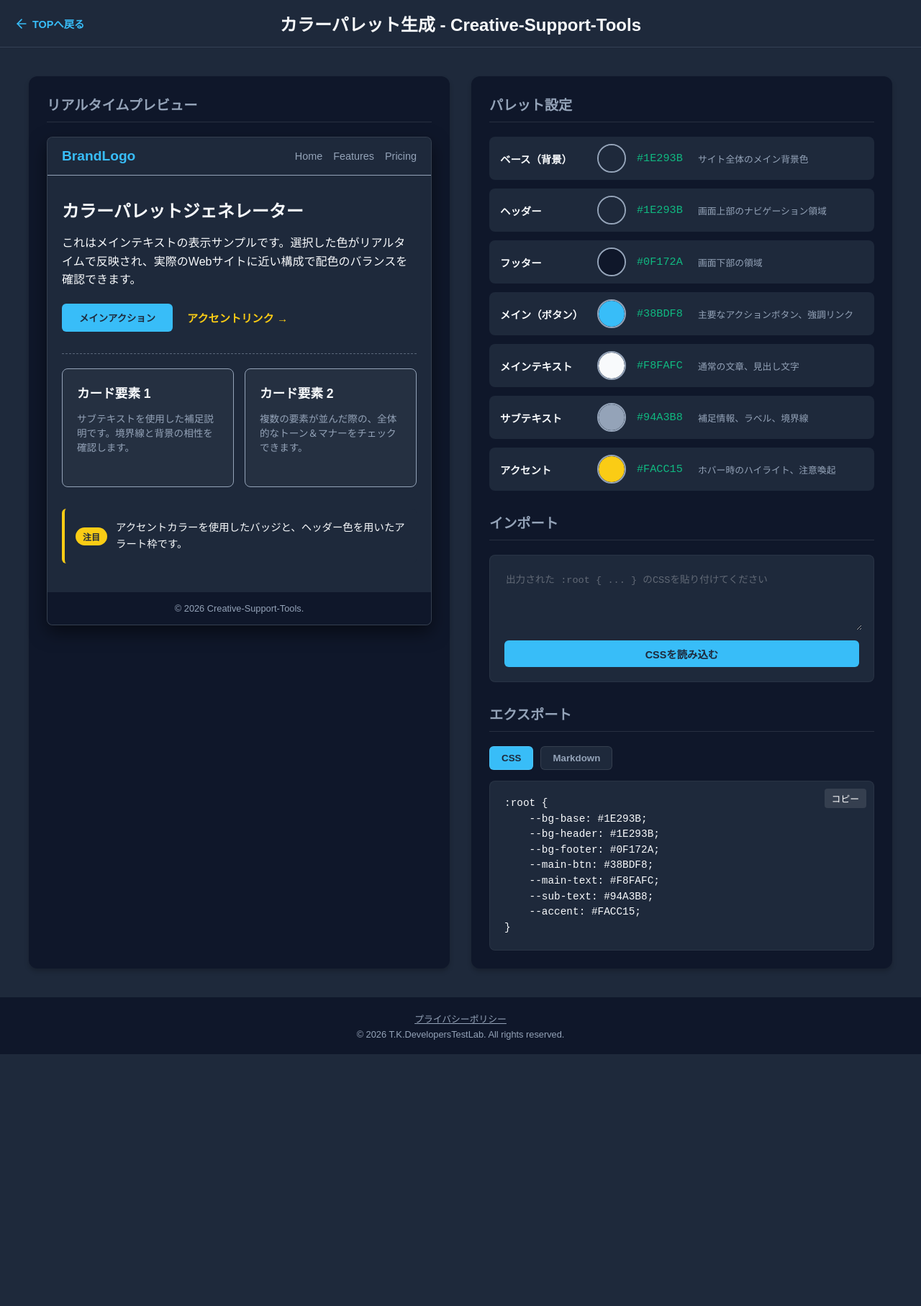
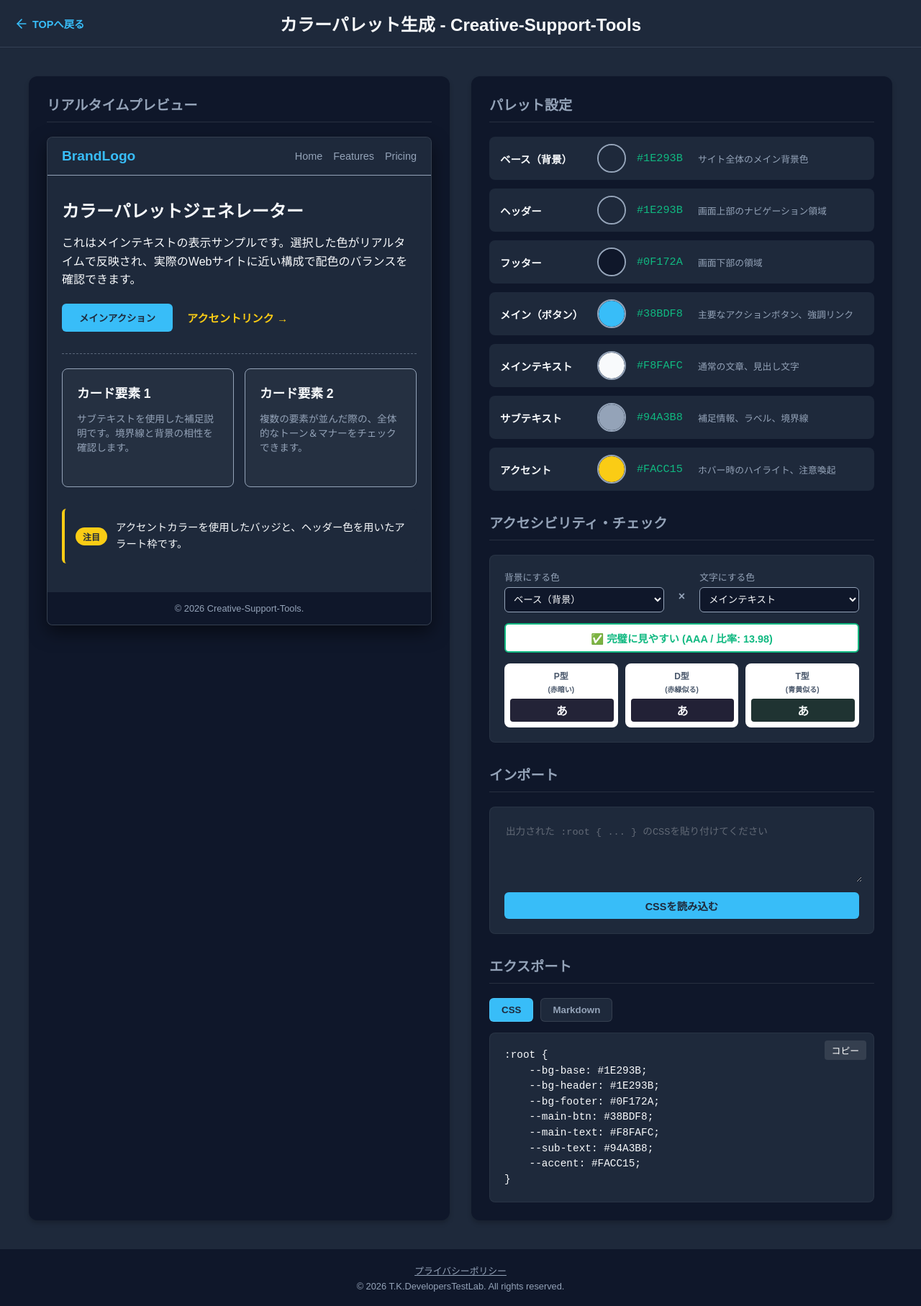
Before and after one commit to Tukigase/creative-support-tools, a Jekyll site: the page built from colorPalette.html, in a window 1280 px wide. Shown: the whole page at 72% size. Built offline with Jekyll 4.4.1, drawn with Linux system fonts in a browser that asks for light colours; before the commit the page ends 1465 px from its top, so only the background shows below that.

Commit message:
相性チェック

```diff
--- a/assets/css/colorPalette.css
+++ b/assets/css/colorPalette.css
@@ -223,6 +223,101 @@ h2 {
 }
 
 /* =========================================
+   統合アクセシビリティチェックエリア
+========================================= */
+.contrast-check-section {
+    background-color: var(--bg-base);
+    padding: 20px;
+    border-radius: 8px;
+    border: 1px solid rgba(255, 255, 255, 0.05);
+}
+
+.check-selectors {
+    display: flex;
+    align-items: center;
+    justify-content: space-between;
+    margin-bottom: 15px;
+}
+
+.selector-box {
+    display: flex;
+    flex-direction: column;
+    width: 45%;
+}
+
+.selector-box label {
+    font-size: 0.8rem;
+    color: var(--sub-text);
+    margin-bottom: 5px;
+}
+
+.selector-box select {
+    padding: 8px;
+    border-radius: 6px;
+    background-color: var(--bg-footer);
+    color: var(--main-text);
+    border: 1px solid var(--sub-text);
+}
+
+.cross-icon {
+    font-weight: bold;
+    color: var(--sub-text);
+    margin-top: 15px;
+}
+
+/* 判定バッジ (colorPickerと同等) */
+.contrast-badge {
+    display: block;
+    text-align: center;
+    padding: 8px;
+    border-radius: 6px;
+    font-weight: bold;
+    font-size: 0.9rem;
+    background-color: #FFFFFF;
+}
+
+.contrast-badge.pass {
+    color: #10B981;
+    border: 2px solid #10B981;
+}
+
+.contrast-badge.warning {
+    color: #F59E0B;
+    border: 2px solid #F59E0B;
+}
+
+.contrast-badge.fail {
+    color: #EF4444;
+    border: 2px solid #EF4444;
+}
+
+/* シミュレーションチップ */
+.sim-item {
+    background-color: #FFFFFF;
+    padding: 8px;
+    border-radius: 8px;
+    text-align: center;
+}
+
+.sim-label {
+    font-size: 0.75rem;
+    color: #475569;
+    font-weight: bold;
+}
+
+.sim-chip {
+    width: 100%;
+    height: 30px;
+    border-radius: 4px;
+    margin-top: 5px;
+    display: flex;
+    justify-content: center;
+    align-items: center;
+    font-weight: bold;
+    border: 1px solid rgba(0, 0, 0, 0.1);
+}
+
+/* =========================================
    インポートエリア
 ========================================= */
 textarea#importCssText {
--- a/assets/js/colorPalette.js
+++ b/assets/js/colorPalette.js
@@ -64,7 +64,87 @@ document.addEventListener('DOMContentLoaded', () => {
 
         cssOutputCode.textContent = cssString;
         mdOutputCode.textContent = mdString;
+        checkIntegratedContrast();
     }
+
+    // 色計算関数群 (colorPickerから移植)
+    function hexToRgbArray(hex) { return [parseInt(hex.slice(1, 3), 16), parseInt(hex.slice(3, 5), 16), parseInt(hex.slice(5, 7), 16)]; }
+    function rgbArrayToHex(rgb) { return "#" + rgb.map(x => Math.max(0, Math.min(255, Math.round(x))).toString(16).padStart(2, '0')).join(''); }
+    function rgbToHsl(r, g, b) {
+        r /= 255; g /= 255; b /= 255;
+        const max = Math.max(r, g, b), min = Math.min(r, g, b);
+        let h, s, l = (max + min) / 2;
+        if (max === min) h = s = 0;
+        else {
+            const d = max - min;
+            s = l > 0.5 ? d / (2 - max - min) : d / (max + min);
+            switch (max) {
+                case r: h = (g - b) / d + (g < b ? 6 : 0); break;
+                case g: h = (b - r) / d + 2; break;
+                case b: h = (r - g) / d + 4; break;
+            }
+            h /= 6;
+        }
+        return [h * 360, s * 100, l * 100];
+    }
+    function simulateColorblindness(rgb, type) {
+        const [r, g, b] = rgb; let R, G, B;
+        if (type === 'P') { R = 0.56667 * r + 0.43333 * g; G = 0.55833 * r + 0.44167 * g; B = 0.24167 * g + 0.75833 * b; }
+        else if (type === 'D') { R = 0.625 * r + 0.375 * g; G = 0.7 * r + 0.3 * g; B = 0.3 * g + 0.7 * b; }
+        else if (type === 'T') { R = 0.95 * r + 0.05 * g; G = 0.43333 * g + 0.56667 * b; B = 0.475 * g + 0.525 * b; }
+        return [R, G, B];
+    }
+    function getLuminance(rgbArray) {
+        let a = rgbArray.map(v => { v /= 255; return v <= 0.03928 ? v / 12.92 : Math.pow((v + 0.055) / 1.055, 2.4); });
+        return a[0] * 0.2126 + a[1] * 0.7152 + a[2] * 0.0722;
+    }
+    function getContrastRatio(rgb1, rgb2) {
+        const lum1 = getLuminance(rgb1), lum2 = getLuminance(rgb2);
+        return (Math.max(lum1, lum2) + 0.05) / (Math.min(lum1, lum2) + 0.05);
+    }
+
+    // ★ 判定ロジック
+    function checkIntegratedContrast() {
+        const bgId = document.getElementById('bgRoleSelect').value;
+        const textId = document.getElementById('textRoleSelect').value;
+
+        // 選択された項目の現在のHEXを取得
+        const bgHex = document.getElementById(bgId).value;
+        const textHex = document.getElementById(textId).value;
+
+        const bgRgb = hexToRgbArray(bgHex);
+        const textRgb = hexToRgbArray(textHex);
+        const bgHsl = rgbToHsl(...bgRgb);
+        const textHsl = rgbToHsl(...textRgb);
+
+        const ratio = getContrastRatio(bgRgb, textRgb).toFixed(2);
+        const deltaH = Math.min(Math.abs(bgHsl[0] - textHsl[0]), 360 - Math.abs(bgHsl[0] - textHsl[0]));
+        const isHalation = bgHsl[1] > 80 && textHsl[1] > 80 && Math.abs(bgHsl[2] - textHsl[2]) < 30 && deltaH > 60;
+
+        const badge = document.getElementById('integratedContrastBadge');
+        if (isHalation) {
+            badge.textContent = `❌ チカチカして目が疲れます (ハレーション)`; badge.className = 'contrast-badge fail';
+        } else if (ratio >= 4.5) {
+            badge.textContent = `✅ 完璧に見やすい (AAA / 比率: ${ratio})`; badge.className = 'contrast-badge pass';
+        } else if (ratio >= 3.0) {
+            badge.textContent = `🆗 見やすい (AA / 比率: ${ratio})`; badge.className = 'contrast-badge pass';
+        } else if (ratio >= 2.5) {
+            badge.textContent = `⚠️ 大文字推奨 (比率: ${ratio})`; badge.className = 'contrast-badge warning';
+        } else {
+            badge.textContent = `❌ 見づらい (NG / 比率: ${ratio})`; badge.className = 'contrast-badge fail';
+        }
+
+        ['P', 'D', 'T'].forEach(type => {
+            const chipBg = document.getElementById(`chip${type}_bg`);
+            const chipText = document.getElementById(`chip${type}_text`);
+            chipBg.style.backgroundColor = rgbArrayToHex(simulateColorblindness(bgRgb, type));
+            chipText.style.color = rgbArrayToHex(simulateColorblindness(textRgb, type));
+        });
+    }
+
+    // プルダウンが変更された時に判定を更新
+    document.getElementById('bgRoleSelect').addEventListener('change', checkIntegratedContrast);
+    document.getElementById('textRoleSelect').addEventListener('change', checkIntegratedContrast);
 
     // タブ切り替え処理
     document.querySelectorAll('.tab-btn').forEach(btn => {
--- a/colorPalette.html
+++ b/colorPalette.html
@@ -59,7 +59,48 @@ js: colorPalette.js
             <h2>パレット設定</h2>
             <div class="color-inputs" id="colorInputsArea">
             </div>
+            <h2 class="mt-4">アクセシビリティ・チェック</h2>
+            <div class="contrast-check-section">
+                <div class="check-selectors">
+                    <div class="selector-box">
+                        <label>背景にする色</label>
+                        <select id="bgRoleSelect">
+                            <option value="bg-base">ベース（背景）</option>
+                            <option value="bg-header">ヘッダー</option>
+                            <option value="bg-footer">フッター</option>
+                            <option value="main-btn">メイン（ボタン）</option>
+                        </select>
+                    </div>
+                    <span class="cross-icon">×</span>
+                    <div class="selector-box">
+                        <label>文字にする色</label>
+                        <select id="textRoleSelect">
+                            <option value="main-text">メインテキスト</option>
+                            <option value="sub-text">サブテキスト</option>
+                            <option value="accent">アクセント</option>
+                            <option value="bg-base">ベース（白抜き用）</option>
+                        </select>
+                    </div>
+                </div>
 
+                <div id="integratedContrastBadge" class="contrast-badge" style="margin-bottom: 15px;">判定中...</div>
+
+                <div class="universal-check-area"
+                    style="grid-template-columns: repeat(3, 1fr); gap: 10px; display: grid;">
+                    <div class="sim-item">
+                        <span class="sim-label">P型<br><small>(赤暗い)</small></span>
+                        <div class="sim-chip" id="chipP_bg"><span id="chipP_text">あ</span></div>
+                    </div>
+                    <div class="sim-item">
+                        <span class="sim-label">D型<br><small>(赤緑似る)</small></span>
+                        <div class="sim-chip" id="chipD_bg"><span id="chipD_text">あ</span></div>
+                    </div>
+                    <div class="sim-item">
+                        <span class="sim-label">T型<br><small>(青黄似る)</small></span>
+                        <div class="sim-chip" id="chipT_bg"><span id="chipT_text">あ</span></div>
+                    </div>
+                </div>
+            </div>
             <h2 class="mt-4">インポート</h2>
             <div class="import-section">
                 <div class="code-box">
```
